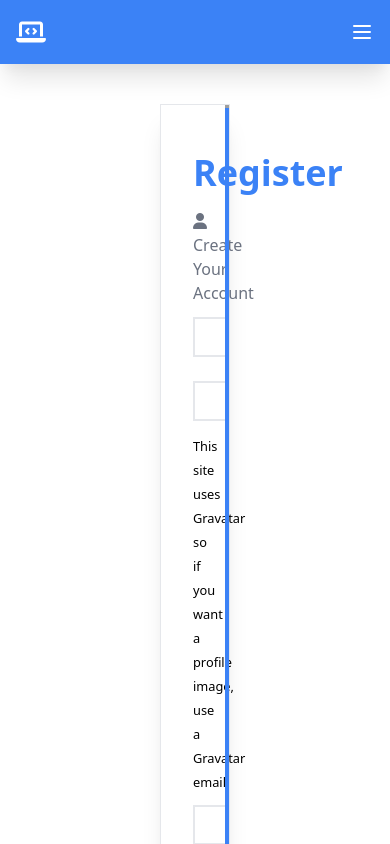
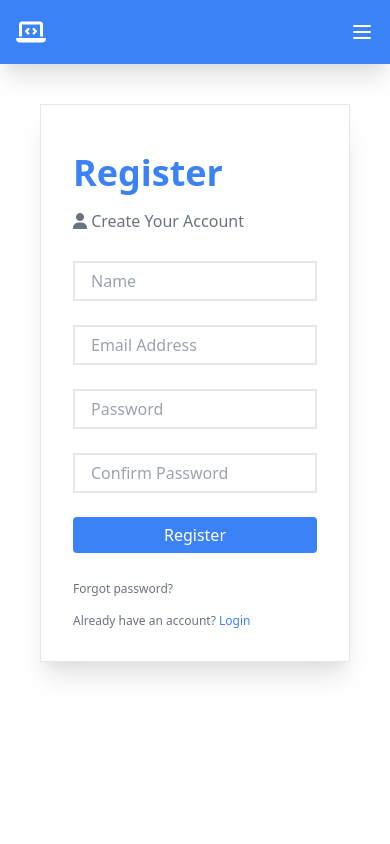
Before and after one commit to ashcbrd/DevStack, a React (Create React App) app in the folder client/: page /register in a window 390 px wide. Shown: the top 844 px of the page. Built offline with nearby package versions, Linux system fonts and the light colour scheme; grey boxes are pictures that could not be loaded.

Commit message:
added media query to registration page

```diff
--- a/client/src/components/auth/Register.jsx
+++ b/client/src/components/auth/Register.jsx
@@ -1,4 +1,4 @@
-import React, { Fragment, useState } from "react";
+import React, { useState } from "react";
 import { Link } from "react-router-dom";
 import axios from "axios";
 
@@ -25,20 +25,19 @@ export const Register = () => {
   };
 
   return (
-    <Fragment>
-      <div className="flex border border-gray-200 m-10 mx-40 shadow-xl">
+    <div className="flex border justify-end border-gray-200 m-10 shadow-xl md:flex-row">
       <form
-          className="w-5/6 p-8 m-4/5 min-w-4/5 flex flex-col mx-auto"
+        className="w-full p-8 flex flex-col md:w-1/3"
         onSubmit={(event) => onSubmit(event)}
       >
         <h1 className="text-4xl font-bold text-blue-500 my-4">Register</h1>
-          <p className="text-gray-500">
+        <p className="text-gray-500 mb-4">
           <i className="fas fa-user"></i> Create Your Account
         </p>
 
-          <div className="form-group">
+        <div>
           <input
-              className="my-3 appearance-none border-2 border-gray-200 w-full py-2 px-4 text-gray-700 leading-tight focus:outline-none focus:bg-white focus:border-blue-500"
+            className="my-3 border-2 border-gray-200 w-full py-2 px-4 text-gray-700 leading-tight focus:outline-none focus:bg-white focus:border-blue-500"
             type="text"
             placeholder="Name"
             name="name"
@@ -47,9 +46,9 @@ export const Register = () => {
             required
           />
         </div>
-          <div className="form-group">
+        <div>
           <input
-              className="my-3 appearance-none border-2 border-gray-200 w-full py-2 px-4 text-gray-700 leading-tight focus:outline-none focus:bg-white focus:border-blue-500"
+            className="my-3 border-2 border-gray-200 w-full py-2 px-4 text-gray-700 leading-tight focus:outline-none focus:bg-white focus:border-blue-500"
             type="email"
             placeholder="Email Address"
             name="email"
@@ -57,14 +56,10 @@ export const Register = () => {
             onChange={(event) => onChange(event)}
             required
           />
-            <small className="">
-              This site uses Gravatar so if you want a profile image, use a
-              Gravatar email
-            </small>
         </div>
-          <div className="form-group">
+        <div>
           <input
-              className="my-3 appearance-none border-2 border-gray-200 w-full py-2 px-4 text-gray-700 leading-tight focus:outline-none focus:bg-white focus:border-blue-500"
+            className="my-3 border-2 border-gray-200 w-full py-2 px-4 text-gray-700 leading-tight focus:outline-none focus:bg-white focus:border-blue-500"
             type="password"
             placeholder="Password"
             name="password"
@@ -74,9 +69,9 @@ export const Register = () => {
             required
           />
         </div>
-          <div className="form-group">
+        <div>
           <input
-              className="my-3 appearance-none border-2 border-gray-200 w-full py-2 px-4 text-gray-700 leading-tight focus:outline-none focus:bg-white focus:border-blue-500"
+            className="my-3 border-2 border-gray-200 w-full py-2 px-4 text-gray-700 leading-tight focus:outline-none focus:bg-white focus:border-blue-500"
             type="password"
             placeholder="Confirm Password"
             name="password2"
@@ -88,7 +83,7 @@ export const Register = () => {
         </div>
         <input
           type="submit"
-            className="w-full text-xl  my-3 text-white shadow-base p-1 w-32 bg-blue-500 transition-all border-2 border-blue-500 hover:opacity-80 hover:shadow-lg"
+          className="w-full my-3 text-white rounded shadow-base p-1 w-32 bg-blue-500 transition-all border-2 border-blue-500 hover:opacity-80 hover:shadow-lg"
           value="Register"
         />
         <p className="my-4 text-gray-500 text-xs hover:opacity-80 cursor-pointer">
@@ -104,15 +99,14 @@ export const Register = () => {
           </Link>
         </p>
       </form>
-        <div className="bg-blue-500 bg-cover">
+      <div className="hidden bg-blue-500 h-full w-1/2 md:block">
         <img
-            className="bg-register bg-cover"
+          className="object-cover h-full w-full bg-center relative"
           src="https://images.pexels.com/photos/211856/pexels-photo-211856.jpeg?auto=compress&cs=tinysrgb&dpr=2&h=750&w=1260"
           alt="Register background"
         />
       </div>
     </div>
-    </Fragment>
   );
 };
 
--- a/client/src/styles/App.css
+++ b/client/src/styles/App.css
@@ -19,7 +19,3 @@
     3px 3px 1px var(--primary-color), 2px 2px 1px var(--primary-color),
     1px 1px 1px var(--primary-color);
 }
-
-.ng-register {
-  background: cover center center;
-}
```
Lines whose indentation alone changed are shown as unchanged.
